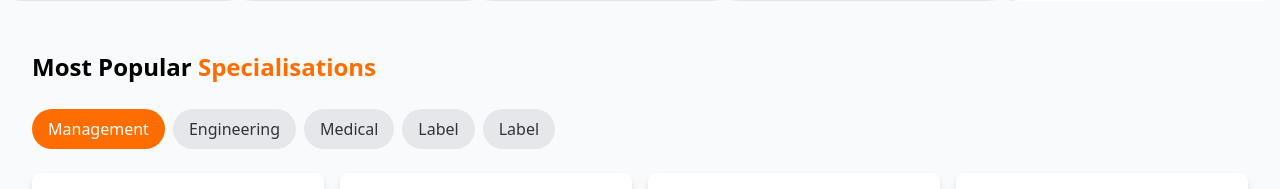
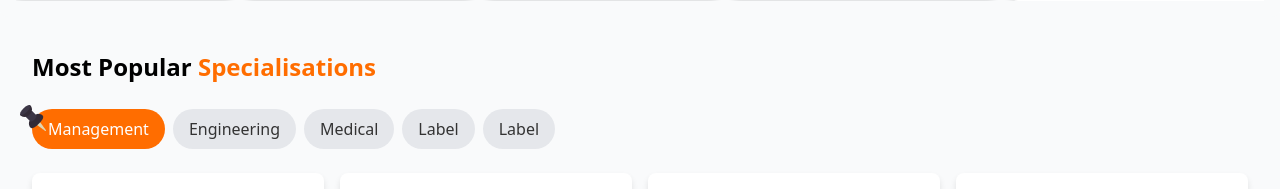
Before and after one commit to hemantyadav8006/college-apply, a React (Vite) app: page / in a window 1280 px wide. Shown: the part 1031-1220 px from the top of the page. Built offline with nearby package versions, Linux system fonts and the light colour scheme.

Commit message:
add pin and arrow image in popularSpecialisations

```diff
--- a/src/assets/Images/imageTransfer.js
+++ b/src/assets/Images/imageTransfer.js
@@ -31,6 +31,8 @@ import star from "./CoursesSection/Star.png";
 import rupee from "./CoursesSection/rupee.png";
 import scholar from "./CoursesSection/scholar.png";
 import file from "./CoursesSection/file.png";
+import pin from "./pin.png";
+import arrow from "./arrow.png";
 
 export {
   flexibilityImg,
@@ -66,4 +68,6 @@ export {
   rupee,
   scholar,
   file,
+  pin,
+  arrow,
 };
--- a/src/components/PopularSpecialisations.jsx
+++ b/src/components/PopularSpecialisations.jsx
@@ -1,6 +1,6 @@
 import "../assets/css/PopularSpecialisations.css";
 import React, { useState } from "react";
-import arrow from "../assets/Images/arrow.png";
+import { arrow, pin } from "../assets/Images/imageTransfer.js";
 const PopularSpecialisations = () => {
   const categories = ["Management", "Engineering", "Medical", "Label", "Label"];
   const [activeCategory, setActiveCategory] = useState("Management");
@@ -29,7 +29,8 @@ const PopularSpecialisations = () => {
       <h2 className="section-title">
         Most Popular <span className="highlight">Specialisations</span>
       </h2>
-      <div className="categories">
+      <div className="categories relative">
+        <img className="absolute -left-3 -top-1" src={pin} alt="pin" />
         {categories.map((category, index) => (
           <button
             key={index}
@@ -47,7 +48,7 @@ const PopularSpecialisations = () => {
           <div key={index} className="course-card">
             <p className="course-title">{course.title}</p>
             <span className="course-icon">
-              <img src={arrow} alt="" />
+              <img src={arrow} alt="arrow" />
             </span>
           </div>
         ))}
```
Also changed, not shown: src/assets/Images/pin.png (added).
